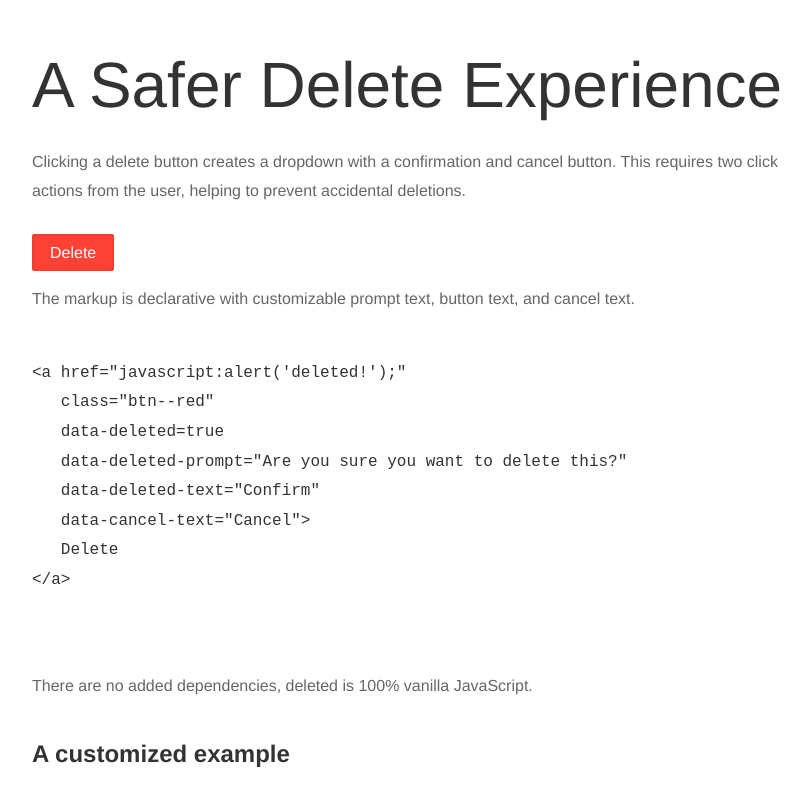
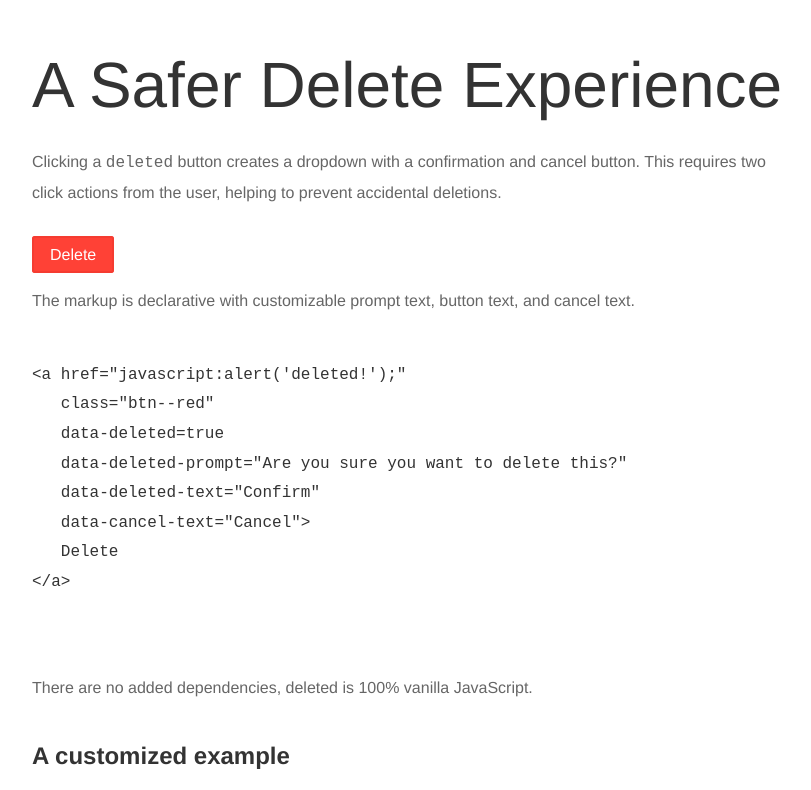
Before and after one commit to johno/deleted, a website: page index.html in a window 1280 px wide. Shown: the top 790 px of the page, without its empty margins (224-1035 px from the left). Drawn offline with Linux system fonts and the light colour scheme.

Commit message:
Tweak wording

```diff
--- a/index.html
+++ b/index.html
@@ -76,7 +76,7 @@ footer {
 <div class="measure page-content">
   <h1>A Safer Delete Experience</h1>
   <p class="h4 muted">
-    Clicking a delete button creates a dropdown with a confirmation and cancel button. This requires
+    Clicking a <code>deleted</code> button creates a dropdown with a confirmation and cancel button. This requires
     two click actions from the user, helping to prevent accidental deletions.
   </p>
   <div class="btn-wrap">
```
